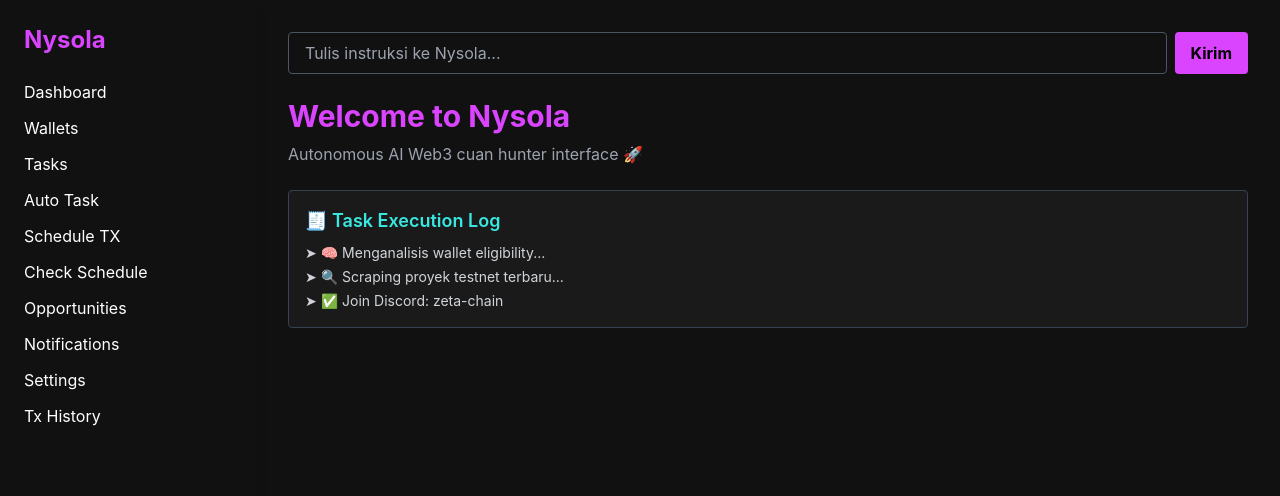
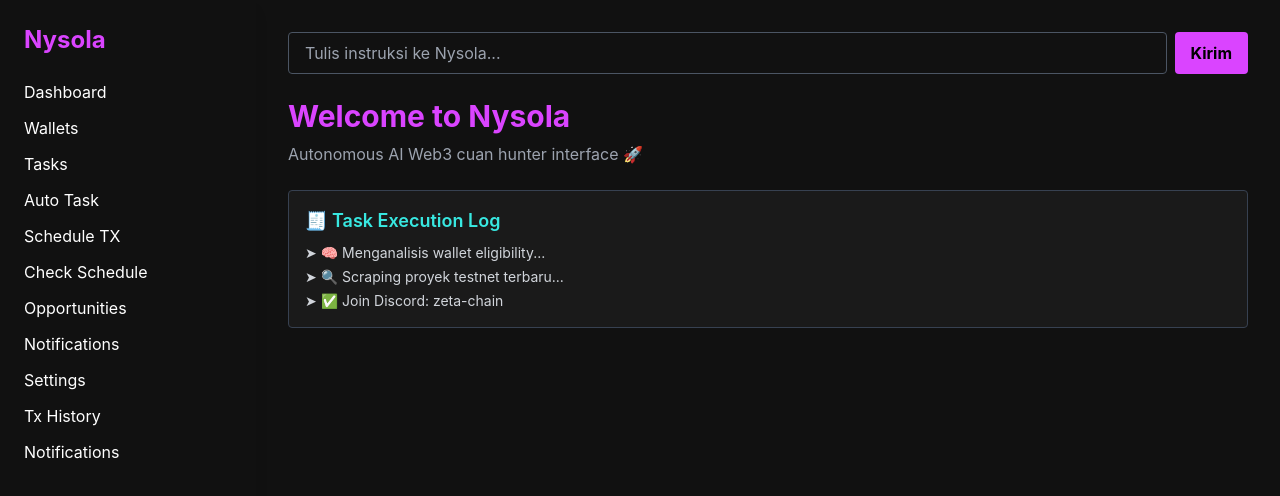
Before and after one commit to deoandika76/nysola, a Next.js app: page / in a window 1280 px wide. Shown: the top 496 px of the page. Built offline with nearby package versions, Linux system fonts and the light colour scheme.

Commit message:
Update Sidebar.tsx

```diff
--- a/components/Sidebar.tsx
+++ b/components/Sidebar.tsx
@@ -11,6 +11,7 @@ const menuItems = [
   { name: 'Notifications', href: '/notifications' },
   { name: 'Settings', href: '/settings' },
   { name: 'Tx History', href: '/tx-history' }, // ✅ Fix path di sini
+  { name: 'Notifications', href: '/notifications' },
 ];
 
 export default function Sidebar() {
```
